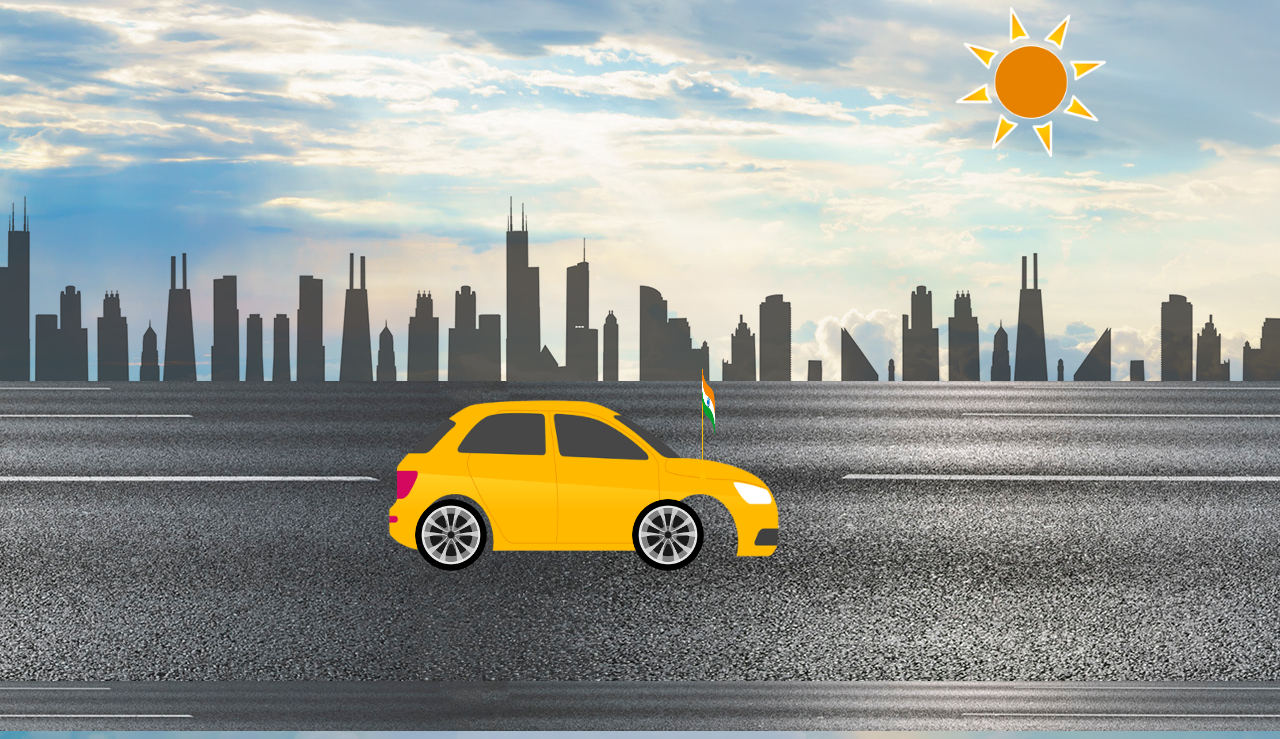
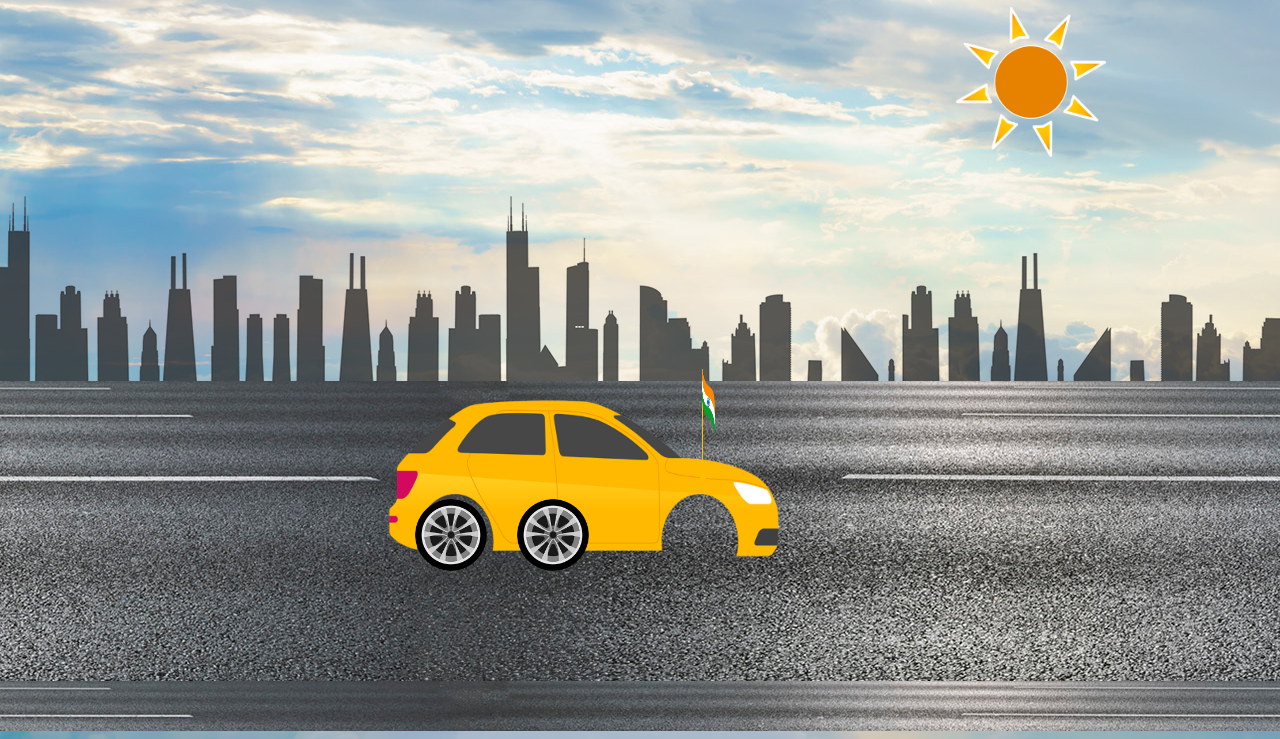
Before and after one commit to subodhv96/CSS-Project, a plain HTML site: page thirdpage.html in a window 1280 px wide. Shown: the part 77-816 px from the top of the page. Drawn offline with Linux system fonts and the light colour scheme.

Commit message:
Update index53.css

```diff
--- a/index53.css
+++ b/index53.css
@@ -125,7 +125,7 @@ body {
     height: 72px;
     position: absolute;
     top: 72vh;
-    left: 49.4vw;
+    left: 40.4vw;
     animation: linear wheel3 1s infinite;
 }
 
```
